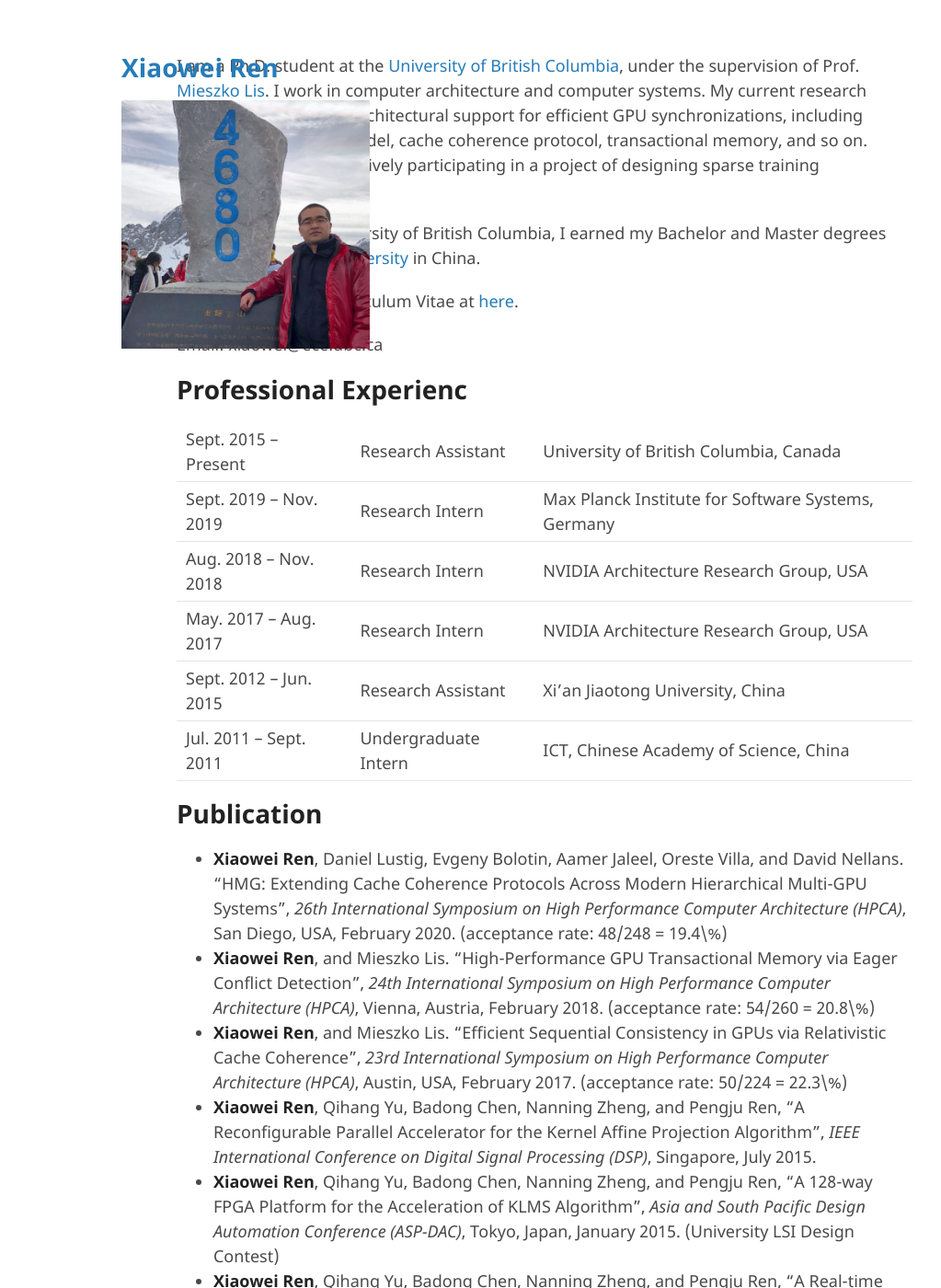
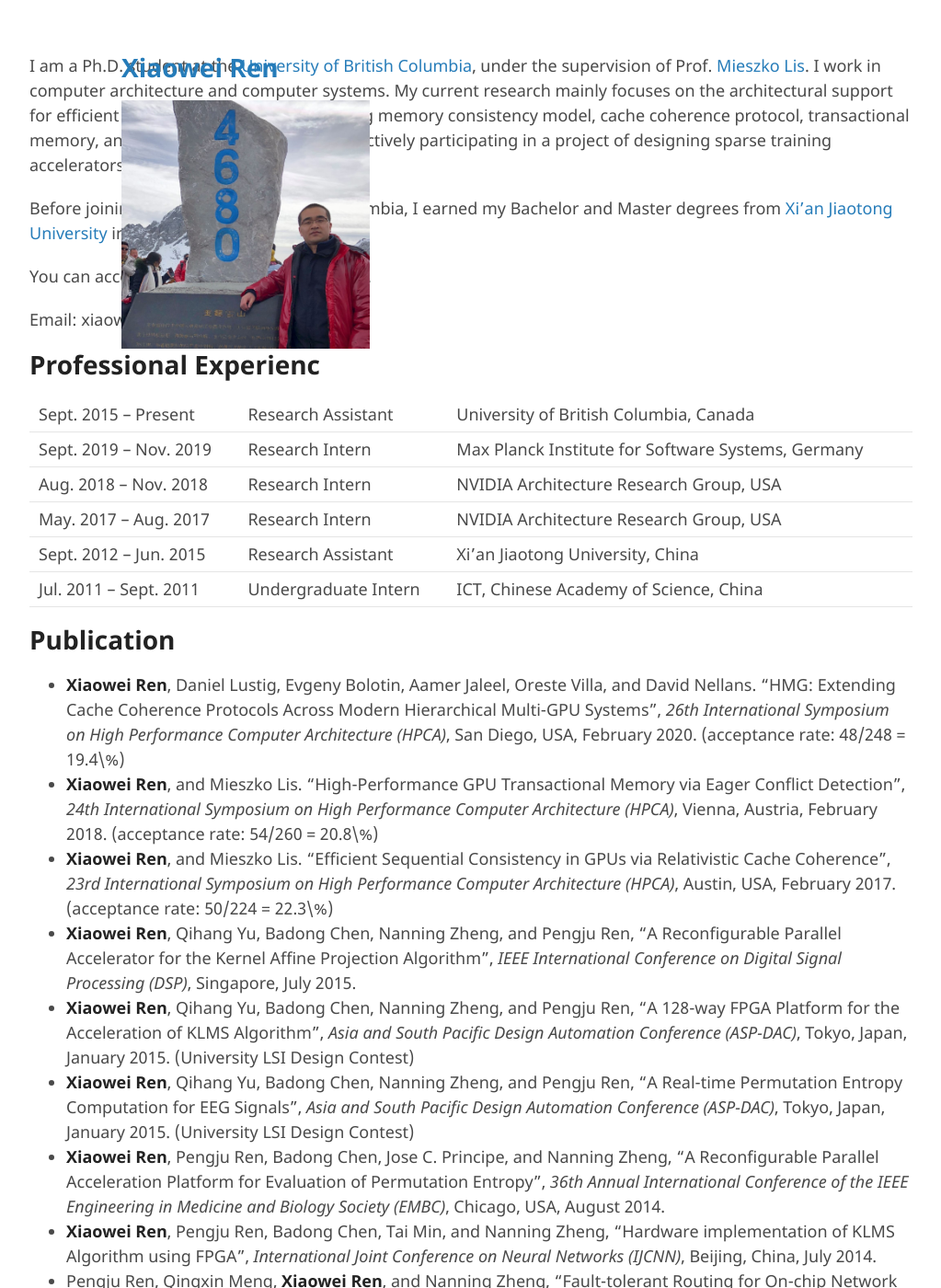
Before and after one commit to ericrxw/xiaoweiren, a Jekyll site: the page built from index.md, in a window 1280 px wide and 1400 px high. Shown: the whole window at 92% size, without its empty margins (78-1101 px from the left). Built offline with Jekyll 4.4.1, drawn with Linux system fonts in a browser that asks for light colours; our own code applies the rules of GitHub Pages for plain Markdown files; the repository's description, which GitHub fills in, is left out.

Commit message:
layout agjustment

```diff
--- a/_sass/jekyll-theme-minimal.scss
+++ b/_sass/jekyll-theme-minimal.scss
@@ -172,10 +172,9 @@ strong {
 }
 
 section {
-  width:800px;
+  width:960px;
   float:right;
   padding-bottom:50px;
-  padding-left:200px
 }
 
 small {
```
